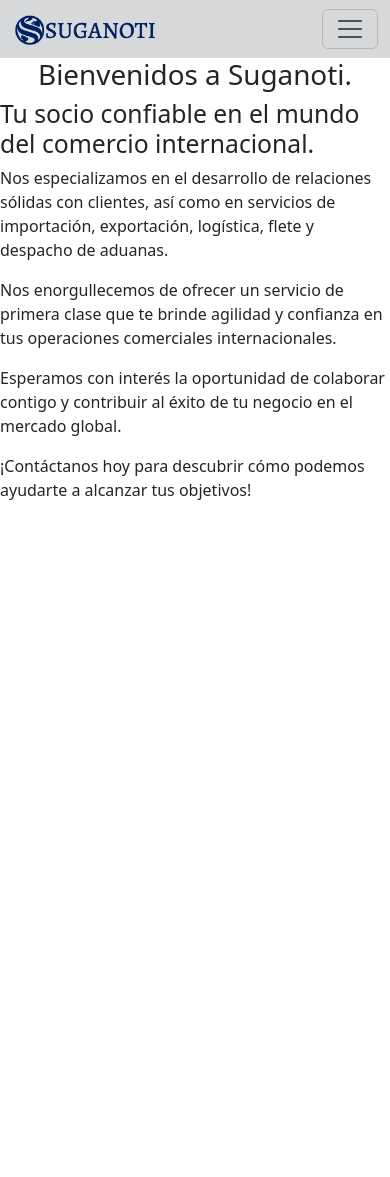
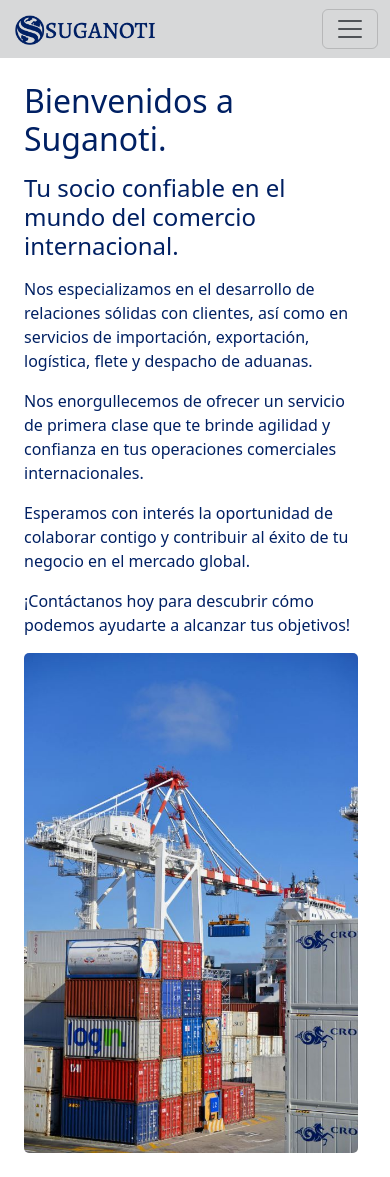
Before and after one commit to Electrocisko/comex, a React (Vite) app in the folder suganoti/: page / in a window 390 px wide. Before the commit the page ends 844 px from the top, so only its background shows below. Built offline with nearby package versions, Linux system fonts and the light colour scheme.

Commit message:
trabajando en home

```diff
--- a/suganoti/i18n/english/en.json
+++ b/suganoti/i18n/english/en.json
@@ -8,6 +8,7 @@
   "HOME_H1": "Welcome to Suganoti.",
   "HOME_H2": "Your Strategic Partner in International Trade.",
   "HOME_P1": "At Suganoti, we believe in forging robust, strategic partnerships that transcend borders and nurture global growth.",
-  "HOME_P2": "Our unwavering commitment to excellence renders us the quintessential ally for your international trade requirements. Join us as we pave the path towards a prosperous and interconnected world. ",
-  "HOME_P3": "Contact us today to explore how together we can achieve remarkable feats."
+  "HOME_P2": "Our unwavering commitment to excellence renders us the quintessential ally for your international trade requirements.",
+  "HOME_P3": "Join us as we pave the path towards a prosperous and interconnected world. ",
+  "HOME_P4": "Contact us today to explore how together we can achieve remarkable feats."
 }
--- a/suganoti/src/App.css
+++ b/suganoti/src/App.css
@@ -1,20 +1,4 @@
-
-.h1 {
-  color: #002063;
-  text-align: center;
-  font-size: 3rem;
-  margin-top: 100px;
-  font-family: 'Times New Roman', Times, serif;
-  font-weight: 900;
-  text-transform: uppercase;
-
-
-}
 
 .navbar{
   background-color:  rgb(215, 216, 217);
 }
-
-h1 {
-  text-align: center;
-}
--- a/suganoti/src/pages/Home.jsx
+++ b/suganoti/src/pages/Home.jsx
@@ -1,13 +1,12 @@
-import {useTranslation} from "react-i18next";
-
+import { useTranslation } from "react-i18next";
+import "./home.css"
 
 function Home() {
-
-  const { t, } = useTranslation();
-
+  const { t} = useTranslation();
 
     return (
-    <div>
+      <div className="home-container">
+        <div className="home-text-container">
           <h1>{t("HOME_H1")}</h1>
           <h2>{t("HOME_H2")}</h2>
           <p>{t("HOME_P1")}</p>
@@ -15,6 +14,10 @@
           <p>{t("HOME_P3")}</p>
           <p>{t("HOME_P4")}</p>
         </div>
+        <div className="home-img-container">
+          <img className="home-img" src="./images/pexels-frans-van-heerden-201846-1624695.jpg" alt="Barco container" />
+        </div>
+      </div>
     );
   }
 
--- /dev/null
+++ b/suganoti/src/pages/home.css
@@ -0,0 +1,70 @@
+.home-container{
+    display: flex;
+    margin: 1.5rem;
+  }
+
+
+  .home-text-container{
+    width: 70%;
+    color: #002063;
+  }
+
+  .home-text-container h1{
+  margin-bottom: 2rem;
+  text-align: center;
+  font-size: 3rem;
+  }
+
+  .home-text-container h2{
+    margin-bottom: 2rem;
+    text-align: center;
+    font-size: 2rem;
+    }
+
+  .home-img-container{
+    width: 30%;
+  }
+
+  .home-img-container img {
+    height: 500px;
+    border-radius: 5px;
+  }
+
+
+/* -----Mobil Design ----- */
+
+@media (max-width: 991px) {
+
+    .home-container{
+        display: flex;
+      flex-direction: column;
+      }
+
+
+      .home-text-container{
+        color: #002063;
+        width: 100%;
+      }
+
+      .home-text-container h1{
+      text-align: start;
+      font-size: 2rem;
+      margin-bottom: 1rem;
+      }
+
+      .home-text-container h2{
+        text-align: start;
+        font-size: 1.5rem;
+        margin-bottom: 1rem;
+        }
+
+
+
+      .home-img-container img {
+        height: 500px;
+        border-radius: 5px;
+      }
+
+
+
+}
```
Also changed, not shown: suganoti/public/images/pexels-frans-van-heerden-201846-1624695.jpg (added). Lines whose indentation alone changed are shown as unchanged.
